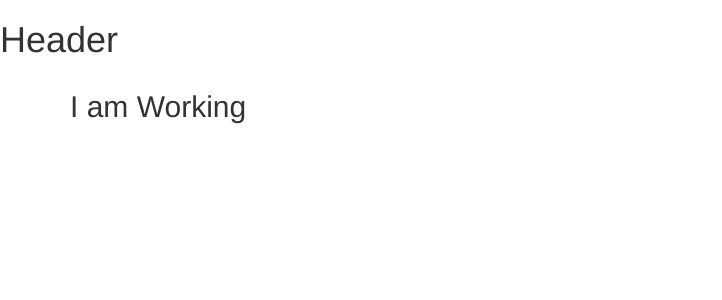
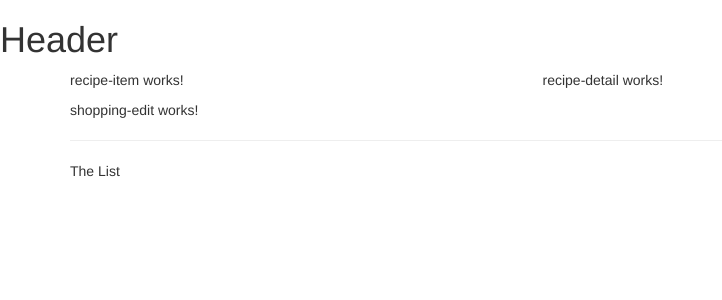
Before and after one commit to Aleksandar-Zoric-93/Angular8_Udemy, an Angular app in the folder ShoppingApp/ShoppingApp/: page / in a window 1280 px wide. Shown: the top 300 px of the page, without its empty margins (0-722 px from the left). Built offline with nearby package versions, Linux system fonts and the light colour scheme.

Commit message:
Using the components.

```diff
--- a/ShoppingApp/ShoppingApp/src/app/app.component.html
+++ b/ShoppingApp/ShoppingApp/src/app/app.component.html
@@ -2,7 +2,8 @@
 <div class="container">
     <div class="row">
         <div class="col-md-12">
-            <h2>I am Working</h2>
+            <app-recipes></app-recipes>
+            <app-shopping-list></app-shopping-list>
         </div>
     </div>
 </div>
--- a/ShoppingApp/ShoppingApp/src/app/recipes/recipe-list/recipe-list.component.html
+++ b/ShoppingApp/ShoppingApp/src/app/recipes/recipe-list/recipe-list.component.html
@@ -1 +1 @@
-<p>recipe-list works!</p>
+<app-recipe-item></app-recipe-item>
--- a/ShoppingApp/ShoppingApp/src/app/recipes/recipes.component.html
+++ b/ShoppingApp/ShoppingApp/src/app/recipes/recipes.component.html
@@ -1 +1,8 @@
-<p>recipes works!</p>
+<div class="row">
+    <div class="col-md-5">
+        <app-recipe-list></app-recipe-list>
+    </div>
+    <div class="col-mid-7">
+        <app-recipe-detail></app-recipe-detail>
+    </div>
+</div>
--- a/ShoppingApp/ShoppingApp/src/app/shopping-list/shopping-list.component.html
+++ b/ShoppingApp/ShoppingApp/src/app/shopping-list/shopping-list.component.html
@@ -1 +1,7 @@
-<p>shopping-list works!</p>
+<div class="row">
+    <div class="col-xs-10">
+        <app-shopping-edit></app-shopping-edit>
+        <hr>
+        <p>The List</p>
+    </div>
+</div>
```
